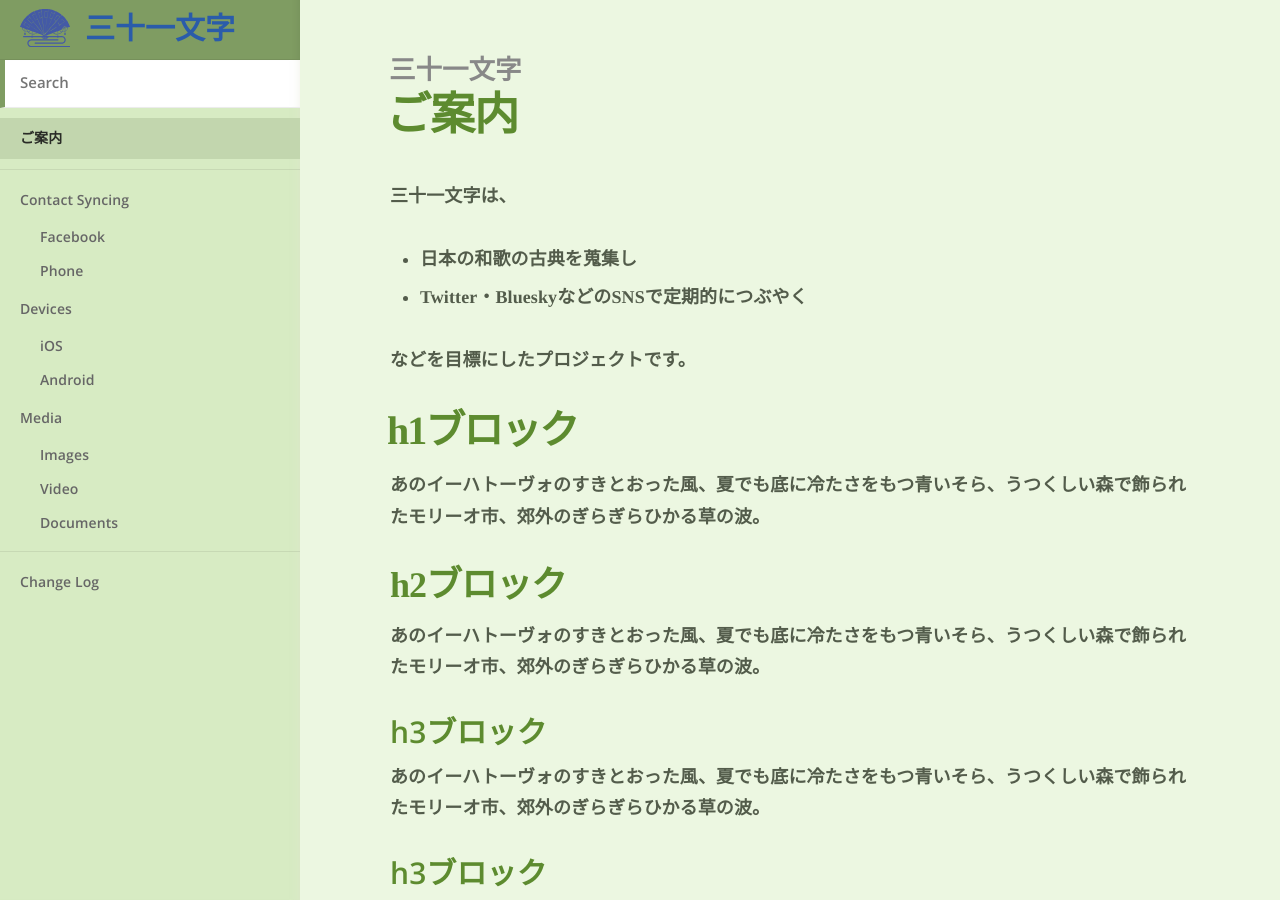
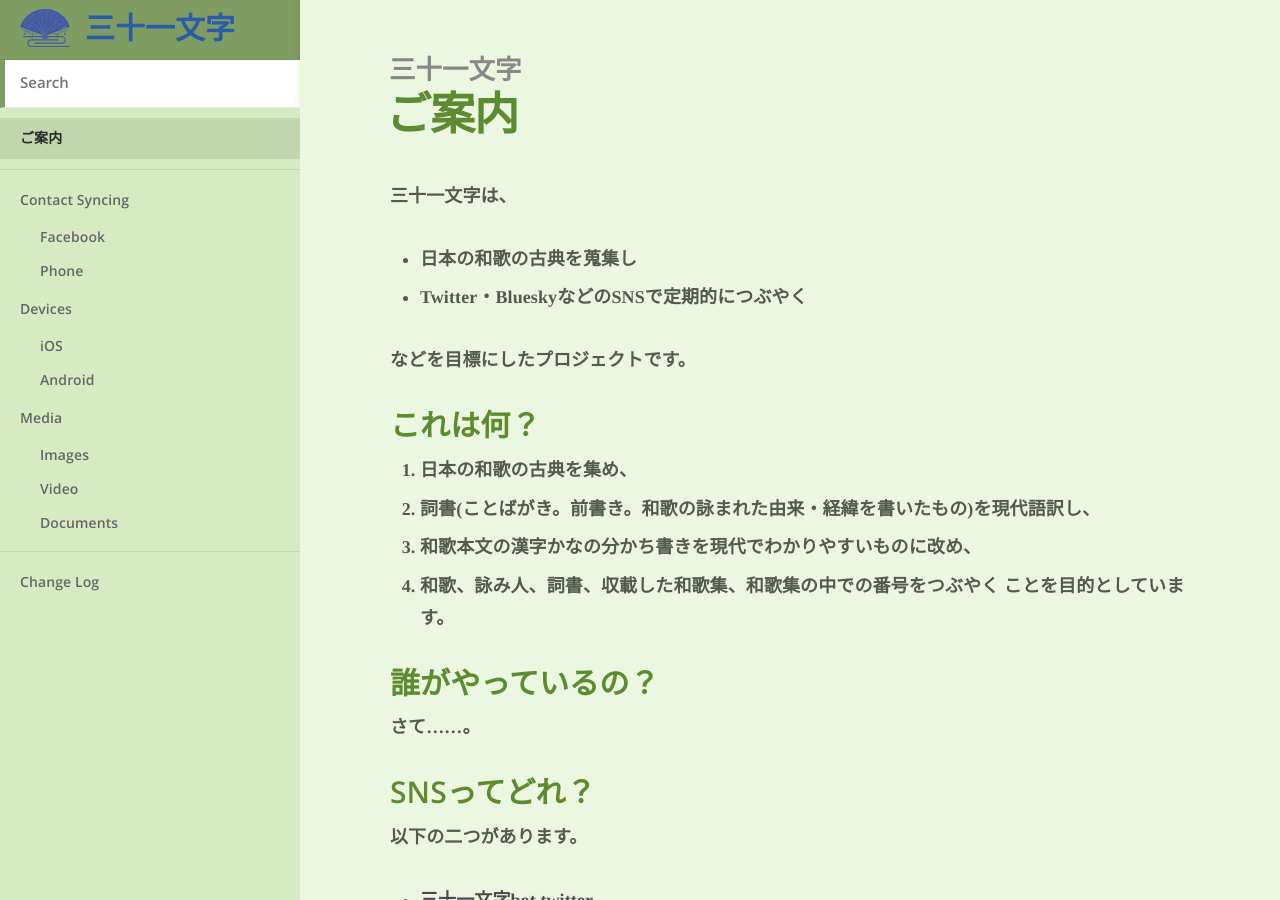
Before and after one commit to 31bot/31bot.github.io, a Jekyll site: the page built from index.md, in a window 1280 px wide and 900 px high. Built offline with Jekyll 4.4.1, drawn with Linux system fonts in a browser that asks for light colours; some of the changed text lies outside the part shown.

Commit message:
Update index.md

```diff
--- a/index.md
+++ b/index.md
@@ -9,14 +9,21 @@ title: ご案内
 
 などを目標にしたプロジェクトです。
 
-# h1ブロック
-あのイーハトーヴォのすきとおった風、夏でも底に冷たさをもつ青いそら、うつくしい森で飾られたモリーオ市、郊外のぎらぎらひかる草の波。
-## h2ブロック
-あのイーハトーヴォのすきとおった風、夏でも底に冷たさをもつ青いそら、うつくしい森で飾られたモリーオ市、郊外のぎらぎらひかる草の波。
-### h3ブロック
-あのイーハトーヴォのすきとおった風、夏でも底に冷たさをもつ青いそら、うつくしい森で飾られたモリーオ市、郊外のぎらぎらひかる草の波。
-### h3ブロック
-あのイーハトーヴォのすきとおった風、夏でも底に冷たさをもつ青いそら、うつくしい森で飾られたモリーオ市、郊外のぎらぎらひかる草の波。
+### これは何？
+1. 日本の和歌の古典を集め、
+2. 詞書(ことばがき。前書き。和歌の詠まれた由来・経緯を書いたもの)を現代語訳し、
+3. 和歌本文の漢字かなの分かち書きを現代でわかりやすいものに改め、
+4. 和歌、詠み人、詞書、収載した和歌集、和歌集の中での番号をつぶやく
+ことを目的としています。
+
+### 誰がやっているの？
+さて……。
+
+### SNSってどれ？
+以下の二つがあります。
+* [三十一文字bot twitter](https://twitter.com/31_bot)
+* [三十一文字bot bluesky](https://bsky.app/profile/31bot.bsky.social)
+
 #### h4ブロック
 あのイーハトーヴォのすきとおった風、夏でも底に冷たさをもつ青いそら、うつくしい森で飾られたモリーオ市、郊外のぎらぎらひかる草の波。
 ##### h5ブロック
```
